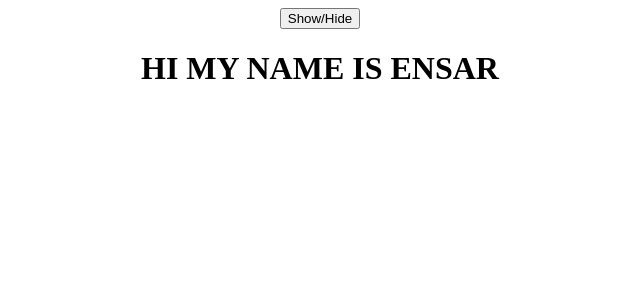
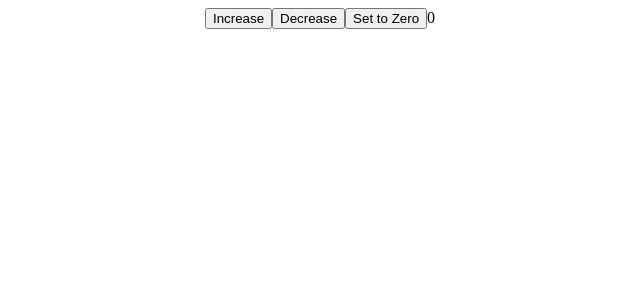
Before and after one commit to EnsarSen/React, a React (Create React App) app: page / in a window 1280 px wide. Shown: the top 300 px of the page, without its empty margins (320-960 px from the left). Built offline with nearby package versions, Linux system fonts and the light colour scheme.

Commit message:
I did the counter exercise!!!!

```diff
--- a/src/App.js
+++ b/src/App.js
@@ -3,12 +3,14 @@
 
 function App() {
 
-const[textColor, setTextColor] = useState("black");
+const[count, setCount] = useState(0);
 
 
 return( <div className="App">
-    <button onClick={ () => {setTextColor(textColor === "black" ? "red" : "black")}}>Show/Hide</button>
-  <h1 style = {{color: textColor}}> HI MY NAME IS ENSAR</h1>
+   <button onClick={() => {setCount(count + 1)}}> Increase </button>
+   <button onClick={() => {setCount(count - 1)}}> Decrease </button>
+   <button onClick={() => {setCount(0)}}> Set to Zero </button>
+{count}
 </div>
 );
 }
```
